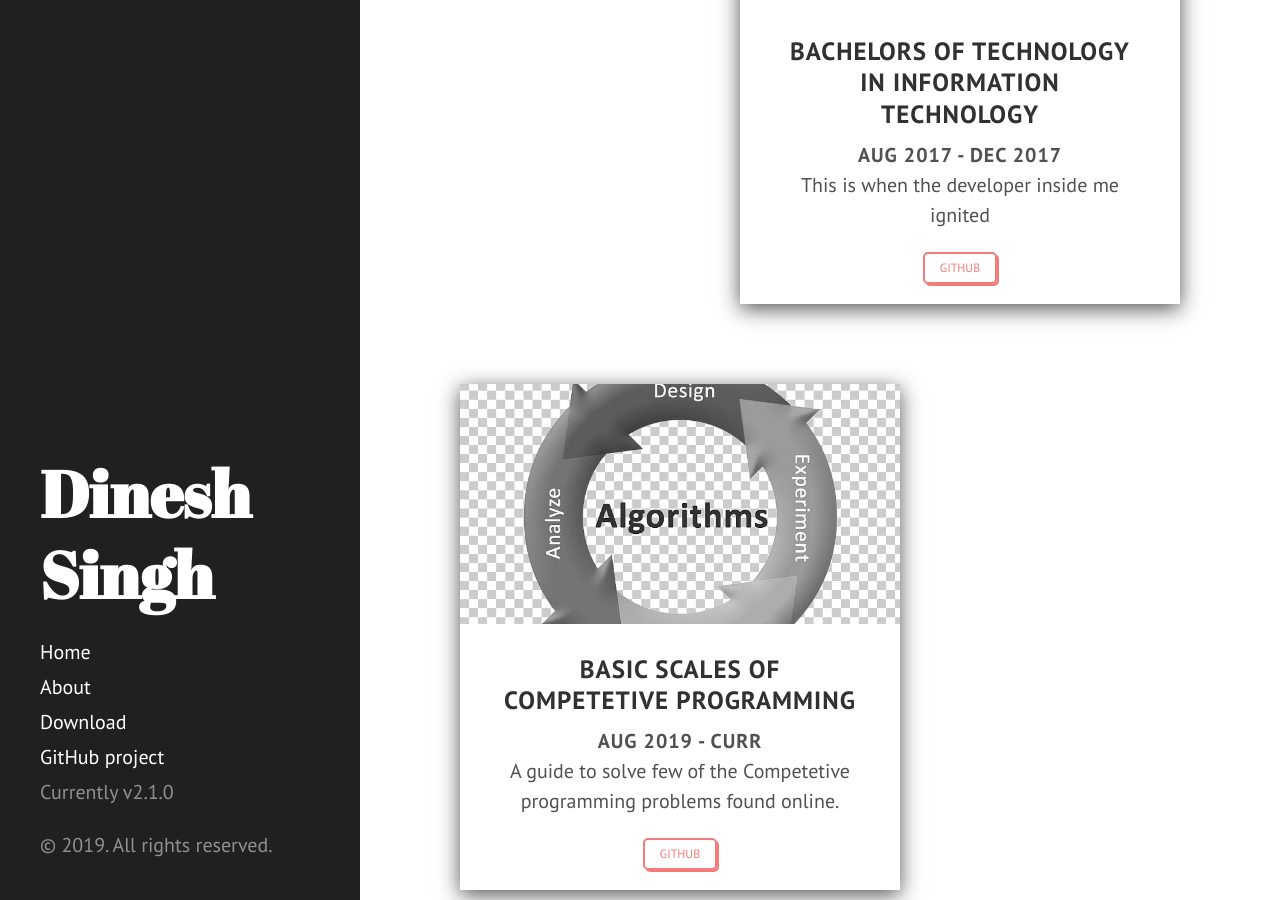
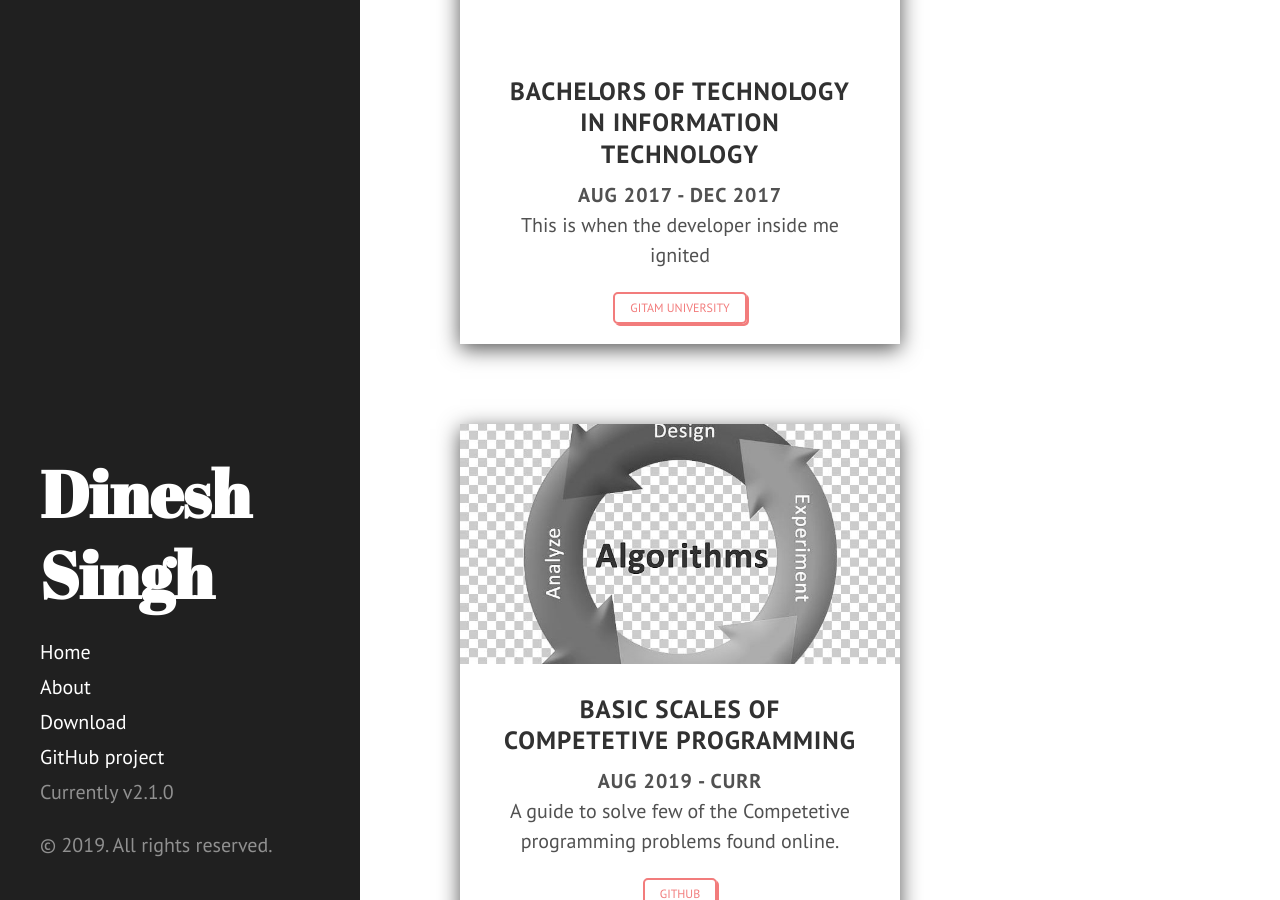
Before and after one commit to Dinesh94Singh/Dinesh94Singh.github.io, a Jekyll site: the page built from index.html, in a window 1280 px wide and 900 px high, scrolled down 2905 px. Built offline with Jekyll 4.4.1, drawn with Linux system fonts in a browser that asks for light colours; Markdown is read by kramdown in place of the engine named in the settings; the list of posts is cut into pages by our own code.

Commit message:
minor changes to UI

```diff
--- a/index.html
+++ b/index.html
@@ -73,7 +73,7 @@
         <div class="card">
             <a href="https://www.cerner.com/" target="_blank">
                 <div class="card-image">
-                    <img src="/public/assets/cerner.png" />
+                    <img src="/public/assets/Cerner.png" />
                 </div>
             </a>
             <div class="card-body">
@@ -93,6 +93,9 @@
                 <a class="btn" href="https://www.cerner.com/" target="_blank">Cerner Corporation</a>
             </div>
         </div>
+
+    </div>
+    <div class="right">
       <!-- Masters  -->
       <div class="card">
           <a href="https://www.ucmo.edu/" target="_blank">
@@ -118,8 +121,7 @@
           </div>
       </div>
     </div>
-
-    <div class="right">
+    <div class="left">
         <!-- bachelors -->
         <div class="card">
             <a href="https://www.gitam.edu/" target="_blank">
@@ -141,7 +143,7 @@
                         This is when the developer inside me ignited
                     </p>
                 </div>
-                <a class="btn" href="https://github.com/Dinesh94Singh/GoBackN_SR_ARQ" target="_blank">Github</a>
+                <a class="btn" href="https://www.gitam.edu/" target="_blank">GITAM University</a>
             </div>
         </div>
     </div>
@@ -175,6 +177,8 @@
                 <a class="btn" href="https://github.com/Dinesh94Singh/GoBackN_SR_ARQ" target="_blank">Github</a>
             </div>
         </div>
+    </div>
+    <div class="right">
         <!-- Portfolio Website  -->
         <div class="card">
             <a href="http://Dinesh94Singh.github.io/" target="_blank">
@@ -200,8 +204,7 @@
             </div>
         </div>
     </div>
-
-    <div class="right">
+    <div class="left">
         <!-- Go back N and SR simulation -->
         <div class="card">
             <a href="https://github.com/Dinesh94Singh/GoBackN_SR_ARQ" target="_blank">
```
Lines whose indentation alone changed are shown as unchanged.
